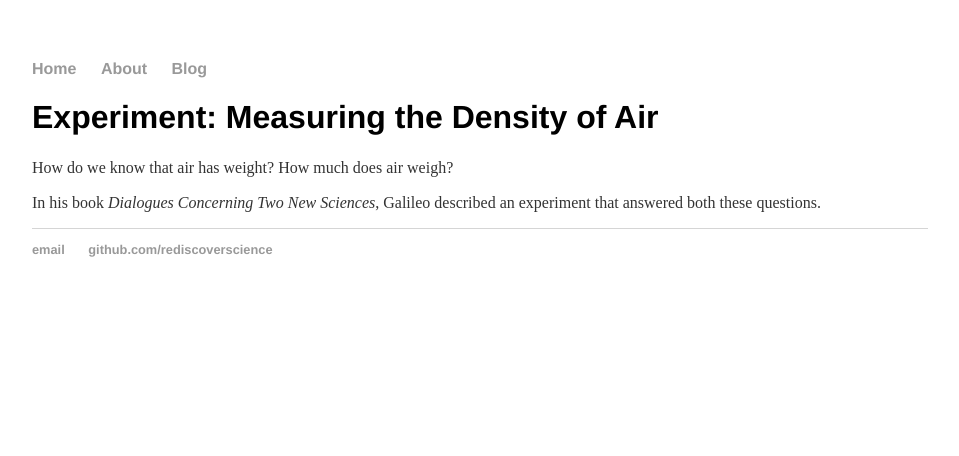
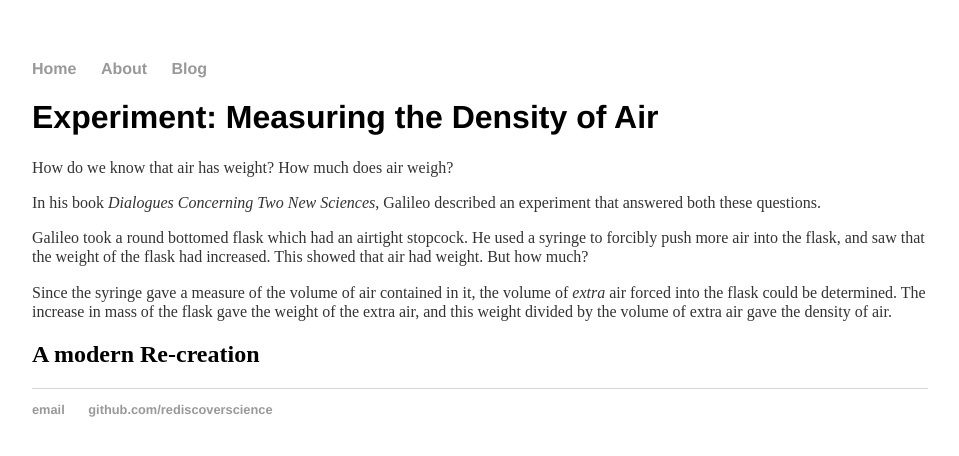
Before and after one commit to rediscoverscience/rediscoverscience.github.io, a Jekyll site: the page built from vacuum/weight-air.md, in a window 1280 px wide. Shown: the top 456 px of the page, without its empty margins (160-1119 px from the left). Built offline with Jekyll 4.4.1, drawn with Linux system fonts in a browser that asks for light colours; our own code applies the rules of GitHub Pages for plain Markdown files.

Commit message:
Update weight-air.md

```diff
--- a/vacuum/weight-air.md
+++ b/vacuum/weight-air.md
@@ -7,3 +7,9 @@ title: Measuring the Density of Air
 How do we know that air has weight? How much does air weigh?
 
 In his book *Dialogues Concerning Two New Sciences*, Galileo described an experiment that answered both these questions.
+
+Galileo took a round bottomed flask which had an airtight stopcock. He used a syringe to forcibly push more air into the flask, and saw that the weight of the flask had increased. This showed that air had weight. But how much?
+
+Since the syringe gave a measure of the volume of air contained in it, the volume of *extra* air forced into the flask could be determined. The increase in mass of the flask gave the weight of the extra air, and this weight divided by the volume of extra air gave the density of air.
+
+## A modern Re-creation
```
